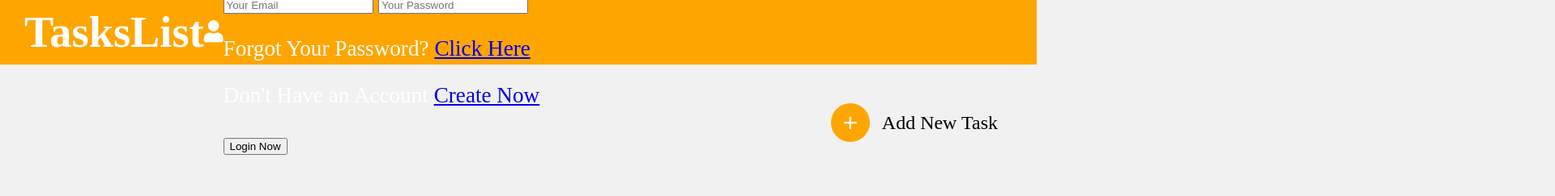
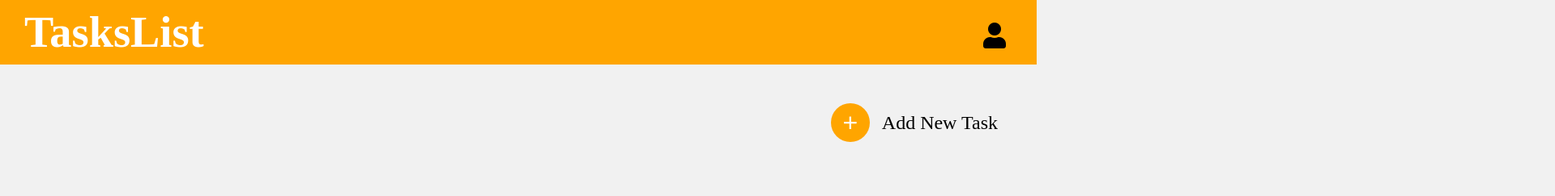
Before and after one commit to DipanshuPapreja/To-Do, a plain HTML site: page index.html in a window 1280 px wide. Shown: the top 243 px of the page at 81% size, 1920 px wide, since content can reach past the window. Drawn offline with nearby package versions, Linux system fonts and the light colour scheme.

Commit message:
Update index.css

```diff
--- a/index.css
+++ b/index.css
@@ -21,6 +21,7 @@ body {
 
 .nav h1 {
     padding-left: 30px;
+    transition: all 1s;
 }
 
 
@@ -69,14 +70,8 @@ body {
     margin: 1rem;
     border-radius: 0.5rem;
     flex-wrap: wrap;
-    /* overflow-y: scroll; */
     overflow: autox;
 }
-
-/* ::-webkit-scrollbar{
-    background: white;
-    cursor: pointer;
-} */
 
 .task:hover {
     box-shadow: 4.0px 8.0px 20.0px hsl(0deg 0% 0% / 0.38);
@@ -277,3 +272,96 @@ body {
         width: 180px;
     }
 }
+
+
+
+
+/* ======================= Right Icon Style =========================== */
+
+.nav .icons div{
+    height: 4.5rem;
+    width: 4.5rem;
+    line-height: 4.5rem;
+    border-radius: .5rem;
+    color:black;
+    font-size: 2rem;
+    margin-left: .3rem;
+    cursor: pointer;
+    text-align: center;
+    position: absolute;
+    right: 1rem;
+    top: .5rem;
+}
+
+.nav .icons div:hover{
+    color:#fff;
+}
+
+#menu-btn{
+    display: none;
+}
+
+/* ============== Onclick Login Stylish Login Account come by Javascript ================= */
+.nav .login-form{
+    position: absolute;
+    top:10%; right:-100%;
+    width:20rem;
+    padding:2rem;
+    border-radius: .5rem;
+    background: #fff;
+    text-align: center;
+}
+
+.nav .login-form.active{
+    right:2rem;
+    transition: .4s linear;
+}
+
+.nav .login-form h3{
+    font-size: 1.5rem;
+    text-transform: uppercase;
+    color: black;
+}
+
+.nav .login-form .box{
+    width: 90%;
+    margin:.7rem 0;
+    background:#eee;
+    border-radius: .5rem;
+    padding:1rem;
+    font-size: 1.2rem;
+    color:black;
+    text-transform: none;
+}
+
+.nav .login-form p{
+    font-size: 1.2rem;
+    padding:.5rem 0;
+    color:#666;
+}
+
+.nav .login-form p a{
+    color:orange;
+    text-decoration: underline;
+}
+
+.nav .login-form p a:hover{
+    color: orange;
+}
+
+.btn{
+    display: inline-block;
+    margin-top: 1rem;
+    padding: .8rem 3rem;
+    font-size: 1.2rem;
+    border-radius: .5rem;
+    border: .2rem solid black;
+    color: black;
+    cursor: pointer;
+    background: none;
+}
+
+.btn:hover{
+    background: orange;
+    color: #fff;
+}
```
